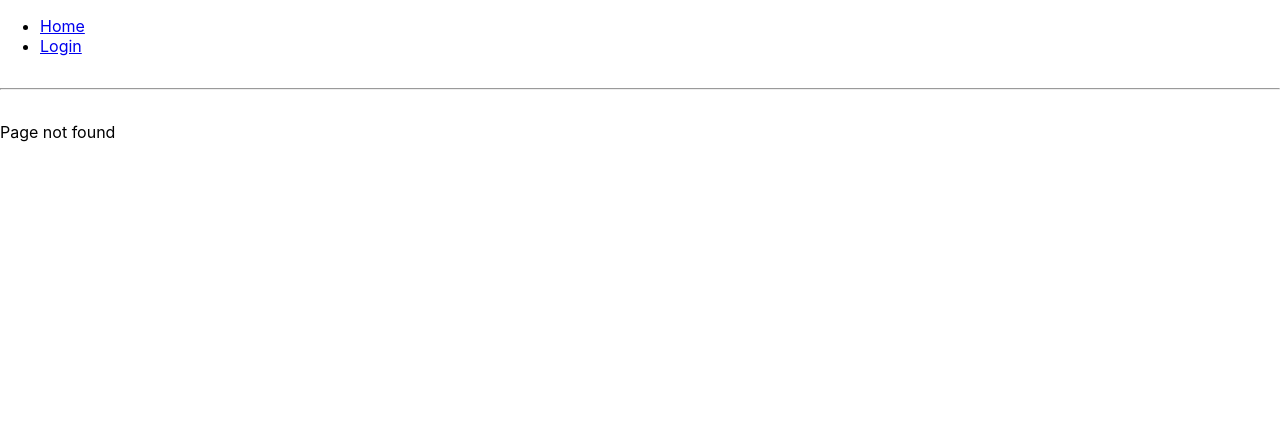
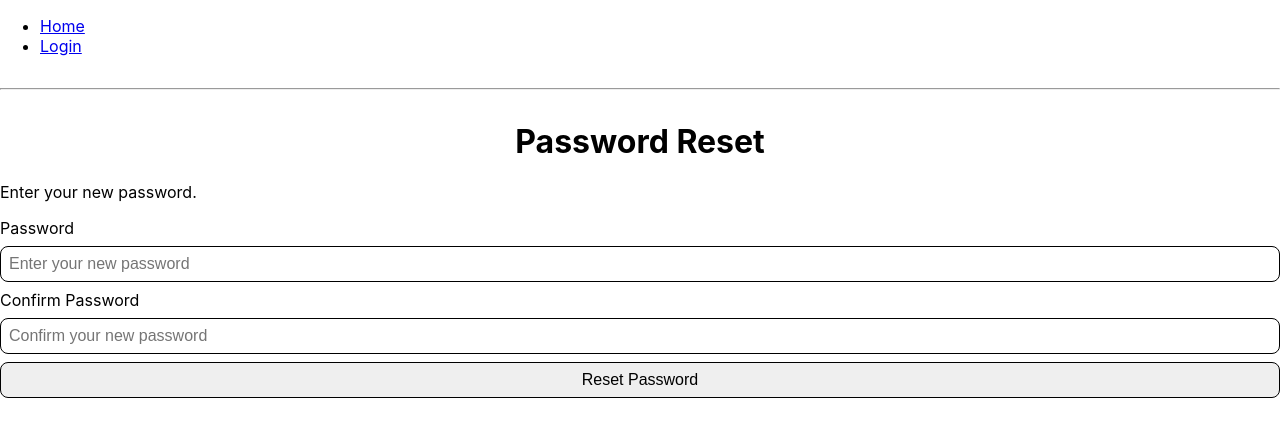
Before and after one commit to ahmetkca/React-Authentication, a React (Vite) app in the folder front-end/: page /reset-password/1 in a window 1280 px wide. Before the commit this address had no page. Shown: the top 436 px of the page. Built offline with nearby package versions, Linux system fonts and the light colour scheme.

Commit message:
Added Reset password landing page

```diff
--- a/front-end/src/components/MyRoutes.jsx
+++ b/front-end/src/components/MyRoutes.jsx
@@ -9,6 +9,7 @@ import { ProtectedRoute } from '../auth/ProtectedRoute';
 import { VerifyEmail } from '../pages/VerifyEmail';
 import EmailVerificationLandingPage from '../pages/EmailVerificationLandingPage';
 import ForgotPasswordPage from '../pages/ForgotPasswordPage';
+import PasswordResetLandingPage from '../pages/PasswordResetLandingPage';
 
 export const MyRoutes = () => {
     return (
@@ -20,6 +21,7 @@ export const MyRoutes = () => {
                         <ProtectedRoute>
                             <UserInfoPage />
                         </ProtectedRoute>} />
+                <Route path="reset-password/:passwordResetToken" element={<PasswordResetLandingPage />} />
                 <Route path="forgot-password" element={<ForgotPasswordPage />} />
                 <Route path="verify-email/:verificationToken" element={<EmailVerificationLandingPage />} />
                 <Route path="please-verify" element={<VerifyEmail />} />
--- /dev/null
+++ b/front-end/src/pages/PasswordResetFail.jsx
@@ -0,0 +1,15 @@
+import { useNavigate } from "react-router-dom";
+
+export const PasswordResetFail = () => {
+    const navigate = useNavigate();
+
+    return (
+        <div>
+            <h1>Password Reset Failed</h1>
+            <p>Your password reset failed. Please try again.</p>
+            <button onClick={() => navigate("/login")}>Log In</button>
+        </div>
+    )
+}
+
+export default PasswordResetFail;
--- /dev/null
+++ b/front-end/src/pages/PasswordResetLandingPage.jsx
@@ -0,0 +1,70 @@
+import { useState } from "react";
+import { useParams } from "react-router-dom";
+import axios from "axios";
+import PasswordResetFail from "./PasswordResetFail";
+import PasswordResetSuccess from "./PasswordResetSuccess";
+
+
+export const PasswordResetLandingPage = () => {
+    const { passwordResetToken } = useParams();
+    const [passwordValue, setPasswordValue] = useState("");
+    const [confirmPasswordValue, setConfirmPasswordValue] = useState("");
+    const [isSuccess, setIsSuccess] = useState(false);
+    const [isFail, setIsFail] = useState(false);
+
+    const handleSubmit = async (e) => {
+        e.preventDefault();
+        if (passwordValue !== confirmPasswordValue) {
+            return setPasswordChangeSuccessful(false);
+        }
+        try {
+            const response = await axios.put(`http://localhost:8080/api/reset-password`, {
+                passwordResetToken,
+                password: passwordValue
+            });
+            setIsSuccess(true);
+        } catch (error) {
+            console.error(error);
+            setIsFail(true);
+        }
+    }
+
+    if (isSuccess) return <PasswordResetSuccess />;
+    if (isFail) return <PasswordResetFail />;
+
+    return (
+        <div>
+            <h1>Password Reset</h1>
+            <p>Enter your new password.</p>
+            <form onSubmit={handleSubmit}>
+                <div className="form-group">
+                    <label htmlFor="password">Password</label>
+                    <input
+                        type="password"
+                        name="password"
+                        value={passwordValue}
+                        onChange={(e) => setPasswordValue(e.target.value)}
+                        className="form-control"
+                        placeholder="Enter your new password" />
+                </div>
+                <div className="form-group">
+                    <label htmlFor="confirmPassword">Confirm Password</label>
+                    <input
+                        type="password"
+                        name="confirmPassword"
+                        value={confirmPasswordValue}
+                        onChange={(e) => setConfirmPasswordValue(e.target.value)}
+                        className="form-control"
+                        placeholder="Confirm your new password" />
+                </div>
+                <div className="form-group">
+                    <button
+                        disabled={(!passwordValue || !confirmPasswordValue) && passwordValue !== confirmPasswordValue}
+                        type="submit" className="btn btn-primary">Reset Password</button>
+                </div>
+            </form>
+        </div>
+    );
+}
+
+export default PasswordResetLandingPage;
--- /dev/null
+++ b/front-end/src/pages/PasswordResetSuccess.jsx
@@ -0,0 +1,15 @@
+import { useNavigate } from "react-router-dom";
+
+export const PasswordResetSuccess = () => {
+    const navigate = useNavigate();
+
+    return (
+        <div>
+            <h1>Password Reset Success</h1>
+            <p>Your password has been reset. You can now log in with your new password.</p>
+            <button onClick={() => navigate("/login")}>Log In</button>
+        </div>
+    )
+}
+
+export default PasswordResetSuccess;
```
